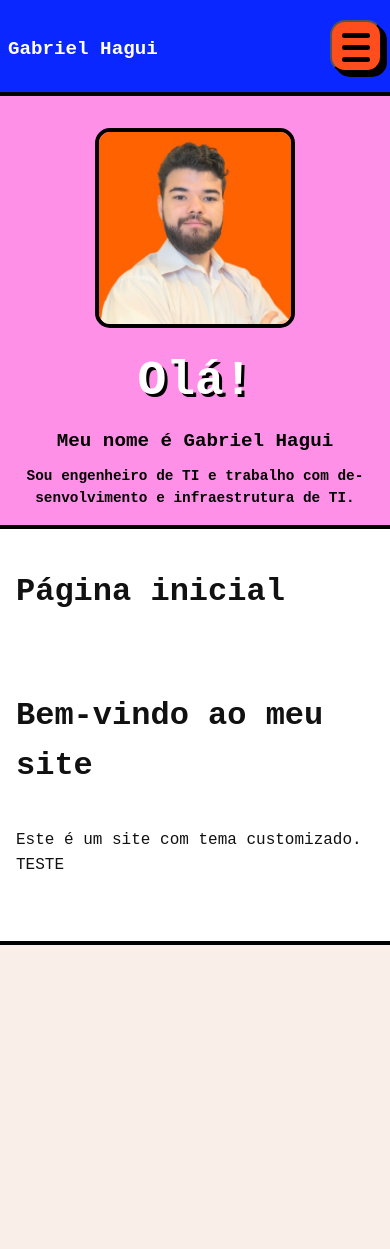
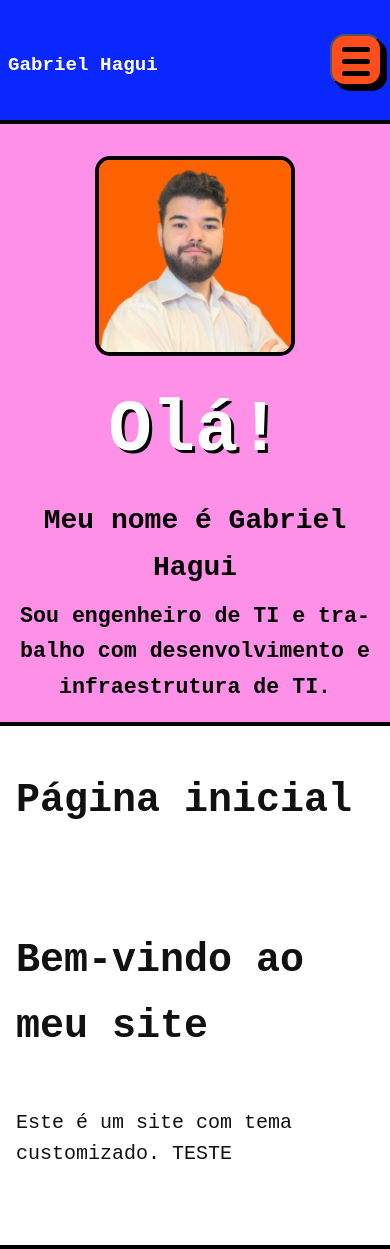
Before and after one commit to GHagui/Gabriel_Hagui, a Jekyll site: the page built from index.md, in a window 390 px wide. Built offline with Jekyll 4.4.1, drawn with Linux system fonts in a browser that asks for light colours; some web fonts are replaced; before the commit the page ends 945 px from its top, so only the background shows below that.

Commit message:
Enhance typography for better readability on small screens; adjust font sizes for h1, h2, h3, and body text

```diff
--- a/assets/css/style.scss
+++ b/assets/css/style.scss
@@ -490,16 +490,16 @@
     }
 
     .hello-content h1 {
-        font-size: 3rem;
+    font-size: 3.4rem; /* Aumenta legibilidade do título principal */
         text-shadow: 3px 3px 0 var(--color-black);
     }
 
     .hello-content h2 {
-        font-size: 1.2rem;
+    font-size: 1.35rem; /* Levemente maior */
     }
 
     .hello-content h3 {
-        font-size: 0.9rem;
+    font-size: 1.05rem; /* Levemente maior */
     }
 
     .hello-content {
@@ -554,6 +554,15 @@
     }
     .container { padding-left: 0.65rem; padding-right: 0.65rem; }
     h1, h2, h3 { word-wrap: break-word; hyphens: auto; }
+}
+
+/* Reforço tipográfico adicional para telas pequenas */
+@media (max-width: 600px) {
+    body { font-size: 17px; }
+    .content p,
+    .content li { font-size: 1.05rem; }
+    .content p,
+    .content ul li { margin-left: 0; } /* Remove recuo que estreita o texto */
 }
 
 /* Melhorias para touch em mobile */
@@ -1002,3 +1011,18 @@
         font-size: 0.9rem;
     }
 }
+
+/* Overrides adicionais para melhor legibilidade em telas muito pequenas */
+@media (max-width: 600px) {
+    body { font-size: 20px; line-height: 1.65; }
+    .content p,
+    .content li { font-size: 1.15rem; line-height: 1.7; }
+    .content p,
+    .content ul li { margin-left: 0; }
+    .hello-content h1 { font-size: 4.5rem; }
+    .hello-content h2 { font-size: 1.75rem; }
+    .hello-content h3 { font-size: 1.35rem; }
+    table, th, td { font-size: 1rem; }
+    .highlight pre { font-size: 0.95rem; }
+    blockquote { font-size: 1rem; }
+}
```
